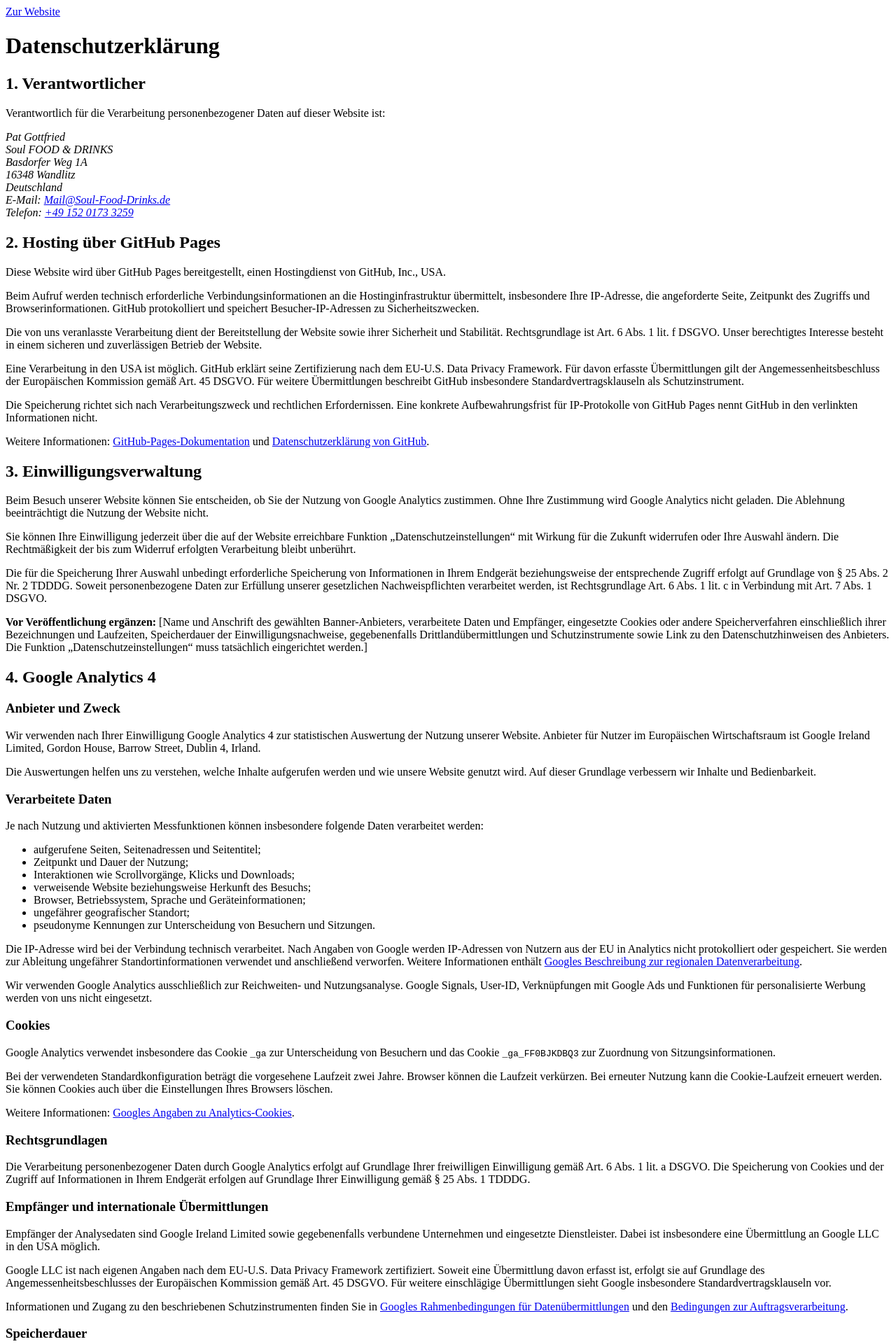
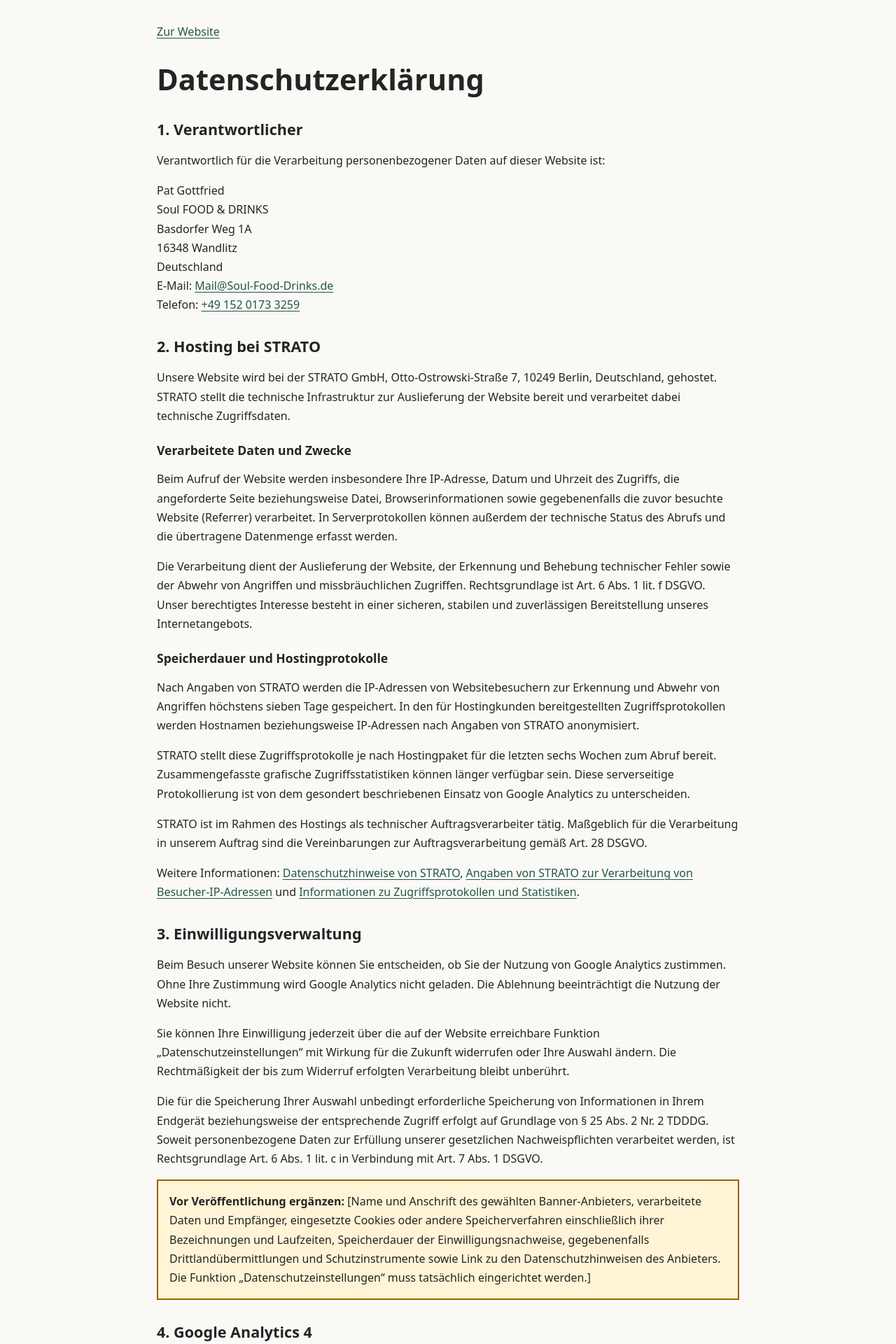
Before and after one commit to Soul-FOOD-DRINKS/website, a Jekyll site: the page datenschutz/index.html, which Jekyll copies as it is, in a window 1280 px wide. Shown: the top 1920 px of the page at 70% size. Built offline with Jekyll 4.4.1, drawn with Linux system fonts in a browser that asks for light colours; some of the changed text lies outside the part shown.

Commit message:
privacy update strato

```diff
--- a/datenschutz/index.html
+++ b/datenschutz/index.html
@@ -1,14 +1,24 @@
-<!doctype html>
-<html lang="de">
-  <head>
-    <meta charset="utf-8">
-    <meta name="viewport" content="width=device-width, initial-scale=1">
-    <title>Soul FOOD & DRINKS Catering Wandlitz</title>
-    <link rel="stylesheet" href="./assets/css/styles.css">
-  </head>
-  <body>
-    <main>
-            <body>
+<!DOCTYPE html>
+<html lang="de"><head>
+  <meta charset="utf-8">
+  <meta name="viewport" content="width=device-width, initial-scale=1">
+  <meta name="robots" content="noindex, follow">
+  <title>Datenschutzerklärung | Soul FOOD &amp; DRINKS</title>
+  <style>
+    :root { color-scheme: light; }
+    body { margin: 0; background: #faf9f6; color: #242424; font-family: system-ui, sans-serif; line-height: 1.7; }
+    main { max-width: 52rem; margin: auto; padding: 2rem 1.25rem 4rem; }
+    h1, h2, h3 { line-height: 1.25; }
+    h1 { font-size: clamp(1.8rem, 5vw, 2.6rem); overflow-wrap: anywhere; }
+    h2 { margin-top: 2rem; font-size: 1.35rem; }
+    h3 { margin-top: 1.5rem; font-size: 1.1rem; }
+    a { color: #235648; text-underline-offset: .2em; overflow-wrap: anywhere; }
+    address { font-style: normal; }
+    .offen { padding: 1rem; border: 2px solid #936500; background: #fff4d6; }
+    :focus-visible { outline: 3px solid #235648; outline-offset: 4px; }
+  </style>
+</head>
+<body>
 <main>
   <nav aria-label="Zurück zur Website"><a href="./">Zur Website</a></nav>
   <h1>Datenschutzerklärung</h1>
@@ -25,13 +35,16 @@
     Telefon: <a href="tel:+4915201733259">+49 152 0173 3259</a>
   </address>
 
-  <h2>2. Hosting über GitHub Pages</h2>
-  <p>Diese Website wird über GitHub Pages bereitgestellt, einen Hostingdienst von GitHub, Inc., USA.</p>
-  <p>Beim Aufruf werden technisch erforderliche Verbindungsinformationen an die Hostinginfrastruktur übermittelt, insbesondere Ihre IP-Adresse, die angeforderte Seite, Zeitpunkt des Zugriffs und Browserinformationen. GitHub protokolliert und speichert Besucher-IP-Adressen zu Sicherheitszwecken.</p>
-  <p>Die von uns veranlasste Verarbeitung dient der Bereitstellung der Website sowie ihrer Sicherheit und Stabilität. Rechtsgrundlage ist Art. 6 Abs. 1 lit. f DSGVO. Unser berechtigtes Interesse besteht in einem sicheren und zuverlässigen Betrieb der Website.</p>
-  <p>Eine Verarbeitung in den USA ist möglich. GitHub erklärt seine Zertifizierung nach dem EU-U.S. Data Privacy Framework. Für davon erfasste Übermittlungen gilt der Angemessenheitsbeschluss der Europäischen Kommission gemäß Art. 45 DSGVO. Für weitere Übermittlungen beschreibt GitHub insbesondere Standardvertragsklauseln als Schutzinstrument.</p>
-  <p>Die Speicherung richtet sich nach Verarbeitungszweck und rechtlichen Erfordernissen. Eine konkrete Aufbewahrungsfrist für IP-Protokolle von GitHub Pages nennt GitHub in den verlinkten Informationen nicht.</p>
-  <p>Weitere Informationen: <a href="https://docs.github.com/en/pages/getting-started-with-github-pages/what-is-github-pages">GitHub-Pages-Dokumentation</a> und <a href="https://docs.github.com/en/site-policy/privacy-policies/github-general-privacy-statement">Datenschutzerklärung von GitHub</a>.</p>
+  <h2>2. Hosting bei STRATO</h2>
+  <p>Unsere Website wird bei der STRATO GmbH, Otto-Ostrowski-Straße 7, 10249 Berlin, Deutschland, gehostet. STRATO stellt die technische Infrastruktur zur Auslieferung der Website bereit und verarbeitet dabei technische Zugriffsdaten.</p>
+  <h3>Verarbeitete Daten und Zwecke</h3>
+  <p>Beim Aufruf der Website werden insbesondere Ihre IP-Adresse, Datum und Uhrzeit des Zugriffs, die angeforderte Seite beziehungsweise Datei, Browserinformationen sowie gegebenenfalls die zuvor besuchte Website (Referrer) verarbeitet. In Serverprotokollen können außerdem der technische Status des Abrufs und die übertragene Datenmenge erfasst werden.</p>
+  <p>Die Verarbeitung dient der Auslieferung der Website, der Erkennung und Behebung technischer Fehler sowie der Abwehr von Angriffen und missbräuchlichen Zugriffen. Rechtsgrundlage ist Art. 6 Abs. 1 lit. f DSGVO. Unser berechtigtes Interesse besteht in einer sicheren, stabilen und zuverlässigen Bereitstellung unseres Internetangebots.</p>
+  <h3>Speicherdauer und Hostingprotokolle</h3>
+  <p>Nach Angaben von STRATO werden die IP-Adressen von Websitebesuchern zur Erkennung und Abwehr von Angriffen höchstens sieben Tage gespeichert. In den für Hostingkunden bereitgestellten Zugriffsprotokollen werden Hostnamen beziehungsweise IP-Adressen nach Angaben von STRATO anonymisiert.</p>
+  <p>STRATO stellt diese Zugriffsprotokolle je nach Hostingpaket für die letzten sechs Wochen zum Abruf bereit. Zusammengefasste grafische Zugriffsstatistiken können länger verfügbar sein. Diese serverseitige Protokollierung ist von dem gesondert beschriebenen Einsatz von Google Analytics zu unterscheiden.</p>
+  <p>STRATO ist im Rahmen des Hostings als technischer Auftragsverarbeiter tätig. Maßgeblich für die Verarbeitung in unserem Auftrag sind die Vereinbarungen zur Auftragsverarbeitung gemäß Art. 28 DSGVO.</p>
+  <p>Weitere Informationen: <a href="https://www.strato.de/datenschutz/">Datenschutzhinweise von STRATO</a>, <a href="https://www.strato.de/faq/vertrag/fragen-zur-auftragsverarbeitungsvertrag-avv-und-der-neuen-eu-datenschutzgrundverordnung-dsgvo/">Angaben von STRATO zur Verarbeitung von Besucher-IP-Adressen</a> und <a href="https://www.strato.de/faq/hosting/wo-finde-ich-eine-statistik-ueber-die-zugriffe-auf-meine-internetseite/">Informationen zu Zugriffsprotokollen und Statistiken</a>.</p>
 
   <h2>3. Einwilligungsverwaltung</h2>
   <p>Beim Besuch unserer Website können Sie entscheiden, ob Sie der Nutzung von Google Analytics zustimmen. Ohne Ihre Zustimmung wird Google Analytics nicht geladen. Die Ablehnung beeinträchtigt die Nutzung der Website nicht.</p>
@@ -84,7 +97,7 @@
   <h2>5. Kontaktaufnahme per E-Mail oder Telefon</h2>
   <p>Wenn Sie uns per E-Mail oder Telefon kontaktieren, verarbeiten wir Ihre Kontaktdaten sowie die von Ihnen mitgeteilten Angaben, soweit dies zur Bearbeitung Ihrer Anfrage erforderlich ist.</p>
   <p>Rechtsgrundlage ist Art. 6 Abs. 1 lit. f DSGVO. Unser berechtigtes Interesse besteht in der Bearbeitung und Beantwortung Ihrer Anfrage. Betrifft die Anfrage die Anbahnung oder Durchführung eines Vertrags mit Ihnen, ist Rechtsgrundlage Art. 6 Abs. 1 lit. b DSGVO.</p>
-  <p>Für den E-Mail-Verkehr nutzen wir IONOS SE, Elgendorfer Straße 57, 56410 Montabaur, Deutschland, als technischen Dienstleister. Dabei werden insbesondere Absender- und Empfängeradressen, Nachrichteninhalte, Anhänge und technische Übermittlungsdaten verarbeitet. Weitere Informationen: <a href="https://www.ionos.de/terms-gtc/datenschutzerklaerung/">Datenschutzhinweise von IONOS</a>.</p>
+  <p>Für den E-Mail-Verkehr nutzen wir die STRATO GmbH, Otto-Ostrowski-Straße 7, 10249 Berlin, Deutschland, als technischen Dienstleister. Dabei werden insbesondere Absender- und Empfängeradressen, Nachrichteninhalte, Anhänge und technische Übermittlungsdaten verarbeitet. Weitere Informationen: <a href="https://www.strato.de/datenschutz/">Datenschutzhinweise von STRATO</a>.</p>
   <p>Wir löschen die Daten, sobald Ihre Anfrage abschließend bearbeitet ist und keine gesetzlichen Aufbewahrungspflichten oder berechtigten Gründe für eine weitere Speicherung bestehen. Soweit Ihre Nachricht zu aufbewahrungspflichtigen Geschäftsunterlagen gehört, erfolgt die Löschung nach Ablauf der jeweiligen gesetzlichen Frist.</p>
 
   <h2>6. Ihre Rechte</h2>
@@ -111,20 +124,4 @@
 </main>
 
 
-</body>
-    </main>
-
-    <footer>
-        <img src="./assets/images/soul-food-drinks-logo.png" alt="Soul FOOD & DRINKS Logo" />
-        <div class="text">
-            <p>Soul FOOD & DRINKS</p>
-            <p>Basdorfer Weg 1A</p>
-            <p>16348 Wandlitz</p>
-            <p>Mail@Soul-Food-Drinks.de</p>
-            <p>+49 152 0173 3259</p>
-            <p>Soul-Food-Drinks.de</p>
-            <p>Inhaber: Pat Gottfried</p>
-        </div>
-    </footer>
-  </body>
-</html>
+</body></html>
```
